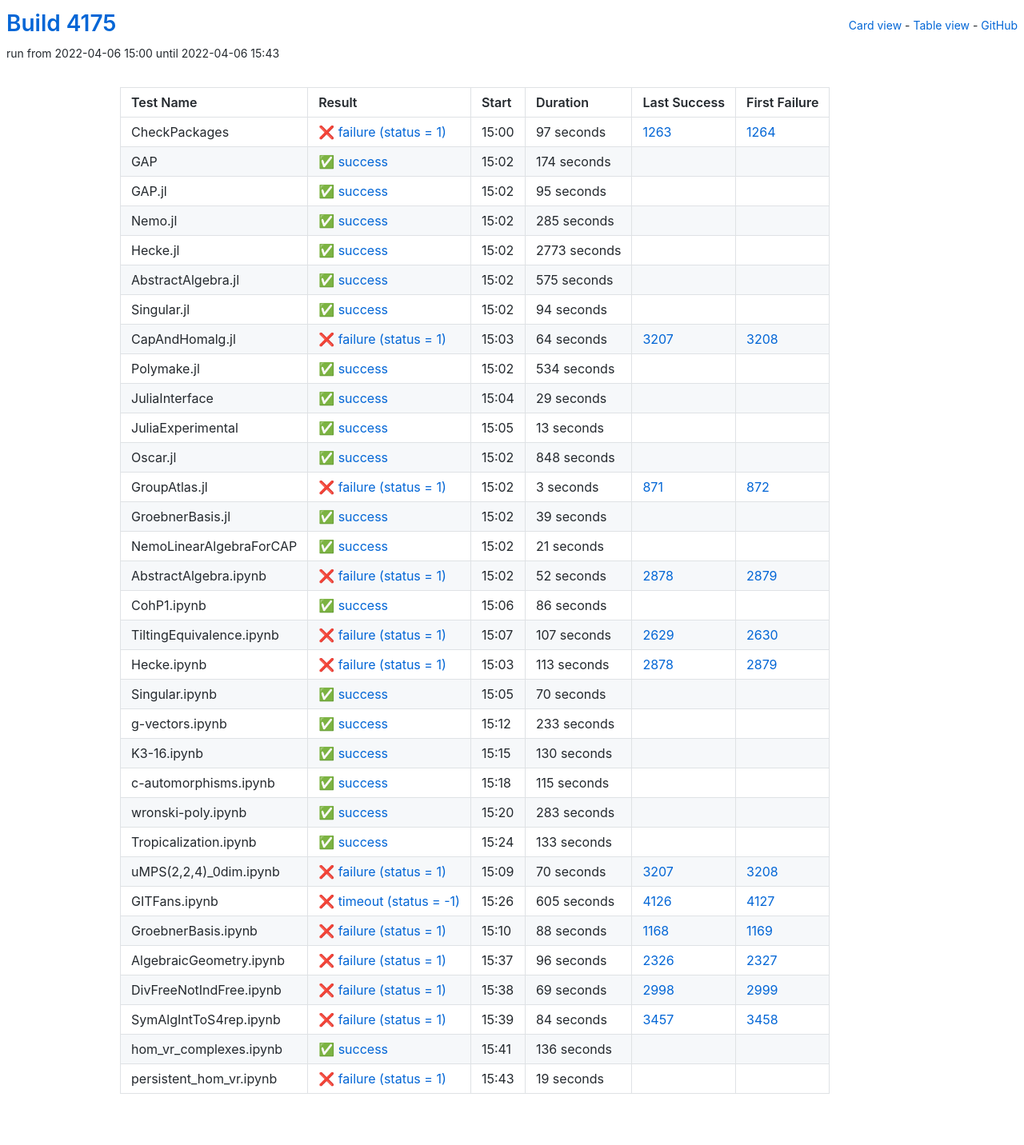
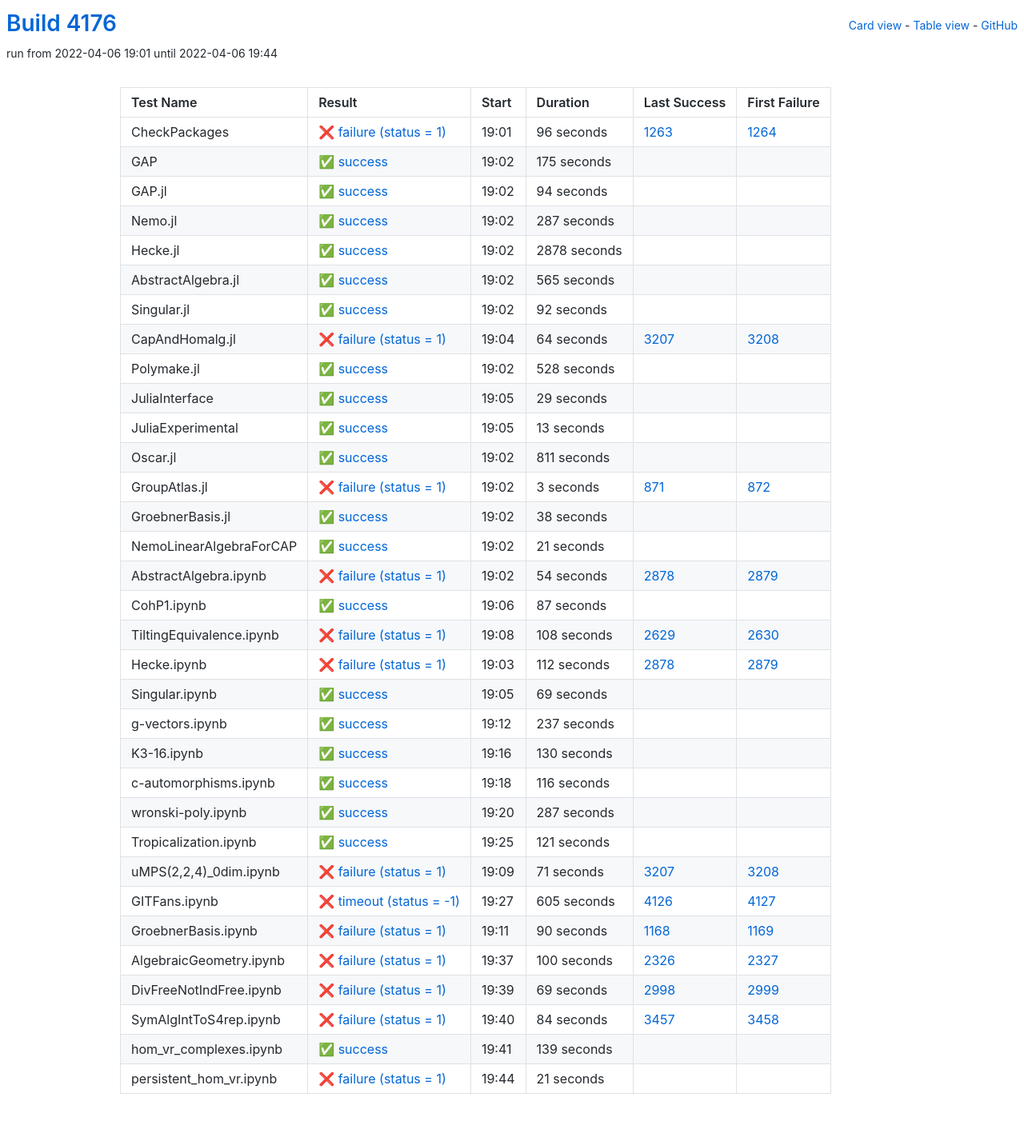
Before and after one commit to oscar-system/oscar-ci-status-stable, a Jekyll site: the page built from table.html, in a window 1280 px wide. Shown: the whole page at 80% size. Built offline with Jekyll 4.4.1, drawn with Linux system fonts in a browser that asks for light colours.

Commit message:
Build #4176

```diff
--- a/_data/ci.yml
+++ b/_data/ci.yml
@@ -1,6 +1,6 @@
 ---
-build: 4175
-build_url: https://oscarci.mathematik.uni-kl.de/job/oscar-stable/4175/
+build: 4176
+build_url: https://oscarci.mathematik.uni-kl.de/job/oscar-stable/4176/
 job: oscar-stable
 organization: oscar-system
 repo: oscar-ci-status-stable
@@ -8,80 +8,32 @@ repourl: https://github.com/oscar-system/oscar-ci-status-stable
 tests:
 - name: CheckPackages
   id: checkpackages
-  log: https://oscarci.mathematik.uni-kl.de/job/oscar-stable/4175/artifact/logs/build-4175/CheckPackages.log
-  start: 2022-04-06 15:00
+  log: https://oscarci.mathematik.uni-kl.de/job/oscar-stable/4176/artifact/logs/build-4176/CheckPackages.log
+  start: 2022-04-06 19:01
   success: false
   exitcode: 1
   status: failure
-  duration: 97
+  duration: 96
   last_success: 1263
   last_success_url: https://oscarci.mathematik.uni-kl.de/job/oscar-stable/1263/
   first_failure: 1264
   first_failure_url: https://oscarci.mathematik.uni-kl.de/job/oscar-stable/1264/
 - name: GAP
   id: gap
-  log: https://oscarci.mathematik.uni-kl.de/job/oscar-stable/4175/artifact/logs/build-4175/GAP.log
-  start: 2022-04-06 15:02
+  log: https://oscarci.mathematik.uni-kl.de/job/oscar-stable/4176/artifact/logs/build-4176/GAP.log
+  start: 2022-04-06 19:02
   success: true
   exitcode: 0
   status: success
-  duration: 174
+  duration: 175
   last_success: false
   last_success_url:
   first_failure: false
   first_failure_url:
 - name: GAP.jl
   id: gap-jl
-  log: https://oscarci.mathematik.uni-kl.de/job/oscar-stable/4175/artifact/logs/build-4175/GAP.jl.log
-  start: 2022-04-06 15:02
-  success: true
-  exitcode: 0
-  status: success
-  duration: 95
-  last_success: false
-  last_success_url:
-  first_failure: false
-  first_failure_url:
-- name: Nemo.jl
-  id: nemo-jl
-  log: https://oscarci.mathematik.uni-kl.de/job/oscar-stable/4175/artifact/logs/build-4175/Nemo.jl.log
-  start: 2022-04-06 15:02
-  success: true
-  exitcode: 0
-  status: success
-  duration: 285
-  last_success: false
-  last_success_url:
-  first_failure: false
-  first_failure_url:
-- name: Hecke.jl
-  id: hecke-jl
-  log: https://oscarci.mathematik.uni-kl.de/job/oscar-stable/4175/artifact/logs/build-4175/Hecke.jl.log
-  start: 2022-04-06 15:02
-  success: true
-  exitcode: 0
-  status: success
-  duration: 2773
-  last_success: false
-  last_success_url:
-  first_failure: false
-  first_failure_url:
-- name: AbstractAlgebra.jl
-  id: abstractalgebra-jl
-  log: https://oscarci.mathematik.uni-kl.de/job/oscar-stable/4175/artifact/logs/build-4175/AbstractAlgebra.jl.log
-  start: 2022-04-06 15:02
-  success: true
-  exitcode: 0
-  status: success
-  duration: 575
-  last_success: false
-  last_success_url:
-  first_failure: false
-  first_failure_url:
-- name: Singular.jl
-  id: singular-jl
-  log: https://oscarci.mathematik.uni-kl.de/job/oscar-stable/4175/artifact/logs/build-4175/Singular.jl.log
-  start: 2022-04-06 15:02
+  log: https://oscarci.mathematik.uni-kl.de/job/oscar-stable/4176/artifact/logs/build-4176/GAP.jl.log
+  start: 2022-04-06 19:02
   success: true
   exitcode: 0
   status: success
@@ -90,10 +42,58 @@ tests:
   last_success_url:
   first_failure: false
   first_failure_url:
+- name: Nemo.jl
+  id: nemo-jl
+  log: https://oscarci.mathematik.uni-kl.de/job/oscar-stable/4176/artifact/logs/build-4176/Nemo.jl.log
+  start: 2022-04-06 19:02
+  success: true
+  exitcode: 0
+  status: success
+  duration: 287
+  last_success: false
+  last_success_url:
+  first_failure: false
+  first_failure_url:
+- name: Hecke.jl
+  id: hecke-jl
+  log: https://oscarci.mathematik.uni-kl.de/job/oscar-stable/4176/artifact/logs/build-4176/Hecke.jl.log
+  start: 2022-04-06 19:02
+  success: true
+  exitcode: 0
+  status: success
+  duration: 2878
+  last_success: false
+  last_success_url:
+  first_failure: false
+  first_failure_url:
+- name: AbstractAlgebra.jl
+  id: abstractalgebra-jl
+  log: https://oscarci.mathematik.uni-kl.de/job/oscar-stable/4176/artifact/logs/build-4176/AbstractAlgebra.jl.log
+  start: 2022-04-06 19:02
+  success: true
+  exitcode: 0
+  status: success
+  duration: 565
+  last_success: false
+  last_success_url:
+  first_failure: false
+  first_failure_url:
+- name: Singular.jl
+  id: singular-jl
+  log: https://oscarci.mathematik.uni-kl.de/job/oscar-stable/4176/artifact/logs/build-4176/Singular.jl.log
+  start: 2022-04-06 19:02
+  success: true
+  exitcode: 0
+  status: success
+  duration: 92
+  last_success: false
+  last_success_url:
+  first_failure: false
+  first_failure_url:
 - name: CapAndHomalg.jl
   id: capandhomalg-jl
-  log: https://oscarci.mathematik.uni-kl.de/job/oscar-stable/4175/artifact/logs/build-4175/CapAndHomalg.jl.log
-  start: 2022-04-06 15:03
+  log: https://oscarci.mathematik.uni-kl.de/job/oscar-stable/4176/artifact/logs/build-4176/CapAndHomalg.jl.log
+  start: 2022-04-06 19:04
   success: false
   exitcode: 1
   status: failure
@@ -104,20 +104,20 @@ tests:
   first_failure_url: https://oscarci.mathematik.uni-kl.de/job/oscar-stable/3208/
 - name: Polymake.jl
   id: polymake-jl
-  log: https://oscarci.mathematik.uni-kl.de/job/oscar-stable/4175/artifact/logs/build-4175/Polymake.jl.log
-  start: 2022-04-06 15:02
+  log: https://oscarci.mathematik.uni-kl.de/job/oscar-stable/4176/artifact/logs/build-4176/Polymake.jl.log
+  start: 2022-04-06 19:02
   success: true
   exitcode: 0
   status: success
-  duration: 534
+  duration: 528
   last_success: false
   last_success_url:
   first_failure: false
   first_failure_url:
 - name: JuliaInterface
   id: juliainterface
-  log: https://oscarci.mathematik.uni-kl.de/job/oscar-stable/4175/artifact/logs/build-4175/JuliaInterface.log
-  start: 2022-04-06 15:04
+  log: https://oscarci.mathematik.uni-kl.de/job/oscar-stable/4176/artifact/logs/build-4176/JuliaInterface.log
+  start: 2022-04-06 19:05
   success: true
   exitcode: 0
   status: success
@@ -128,8 +128,8 @@ tests:
   first_failure_url:
 - name: JuliaExperimental
   id: juliaexperimental
-  log: https://oscarci.mathematik.uni-kl.de/job/oscar-stable/4175/artifact/logs/build-4175/JuliaExperimental.log
-  start: 2022-04-06 15:05
+  log: https://oscarci.mathematik.uni-kl.de/job/oscar-stable/4176/artifact/logs/build-4176/JuliaExperimental.log
+  start: 2022-04-06 19:05
   success: true
   exitcode: 0
   status: success
@@ -140,20 +140,20 @@ tests:
   first_failure_url:
 - name: Oscar.jl
   id: oscar-jl
-  log: https://oscarci.mathematik.uni-kl.de/job/oscar-stable/4175/artifact/logs/build-4175/Oscar.jl.log
-  start: 2022-04-06 15:02
+  log: https://oscarci.mathematik.uni-kl.de/job/oscar-stable/4176/artifact/logs/build-4176/Oscar.jl.log
+  start: 2022-04-06 19:02
   success: true
   exitcode: 0
   status: success
-  duration: 848
+  duration: 811
   last_success: false
   last_success_url:
   first_failure: false
   first_failure_url:
 - name: GroupAtlas.jl
   id: groupatlas-jl
-  log: https://oscarci.mathematik.uni-kl.de/job/oscar-stable/4175/artifact/logs/build-4175/GroupAtlas.jl.log
-  start: 2022-04-06 15:02
+  log: https://oscarci.mathematik.uni-kl.de/job/oscar-stable/4176/artifact/logs/build-4176/GroupAtlas.jl.log
+  start: 2022-04-06 19:02
   success: false
   exitcode: 1
   status: failure
@@ -164,20 +164,20 @@ tests:
   first_failure_url: https://oscarci.mathematik.uni-kl.de/job/oscar-stable/872/
 - name: GroebnerBasis.jl
   id: groebnerbasis-jl
-  log: https://oscarci.mathematik.uni-kl.de/job/oscar-stable/4175/artifact/logs/build-4175/GroebnerBasis.jl.log
-  start: 2022-04-06 15:02
+  log: https://oscarci.mathematik.uni-kl.de/job/oscar-stable/4176/artifact/logs/build-4176/GroebnerBasis.jl.log
+  start: 2022-04-06 19:02
   success: true
   exitcode: 0
   status: success
-  duration: 39
+  duration: 38
   last_success: false
   last_success_url:
   first_failure: false
   first_failure_url:
 - name: NemoLinearAlgebraForCAP
   id: nemolinearalgebraforcap
-  log: https://oscarci.mathematik.uni-kl.de/job/oscar-stable/4175/artifact/logs/build-4175/NemoLinearAlgebraForCAP.log
-  start: 2022-04-06 15:02
+  log: https://oscarci.mathematik.uni-kl.de/job/oscar-stable/4176/artifact/logs/build-4176/NemoLinearAlgebraForCAP.log
+  start: 2022-04-06 19:02
   success: true
   exitcode: 0
   status: success
@@ -188,80 +188,80 @@ tests:
   first_failure_url:
 - name: AbstractAlgebra.ipynb
   id: abstractalgebra-ipynb
-  log: https://oscarci.mathematik.uni-kl.de/job/oscar-stable/4175/artifact/logs/build-4175/AbstractAlgebra.ipynb.log
-  start: 2022-04-06 15:02
+  log: https://oscarci.mathematik.uni-kl.de/job/oscar-stable/4176/artifact/logs/build-4176/AbstractAlgebra.ipynb.log
+  start: 2022-04-06 19:02
   success: false
   exitcode: 1
   status: failure
-  duration: 52
+  duration: 54
   last_success: 2878
   last_success_url: https://oscarci.mathematik.uni-kl.de/job/oscar-stable/2878/
   first_failure: 2879
   first_failure_url: https://oscarci.mathematik.uni-kl.de/job/oscar-stable/2879/
 - name: CohP1.ipynb
   id: cohp1-ipynb
-  log: https://oscarci.mathematik.uni-kl.de/job/oscar-stable/4175/artifact/logs/build-4175/CohP1.ipynb.log
-  start: 2022-04-06 15:06
+  log: https://oscarci.mathematik.uni-kl.de/job/oscar-stable/4176/artifact/logs/build-4176/CohP1.ipynb.log
+  start: 2022-04-06 19:06
   success: true
   exitcode: 0
   status: success
-  duration: 86
+  duration: 87
   last_success: false
   last_success_url:
   first_failure: false
   first_failure_url:
 - name: TiltingEquivalence.ipynb
   id: tiltingequivalence-ipynb
-  log: https://oscarci.mathematik.uni-kl.de/job/oscar-stable/4175/artifact/logs/build-4175/TiltingEquivalence.ipynb.log
-  start: 2022-04-06 15:07
+  log: https://oscarci.mathematik.uni-kl.de/job/oscar-stable/4176/artifact/logs/build-4176/TiltingEquivalence.ipynb.log
+  start: 2022-04-06 19:08
   success: false
   exitcode: 1
   status: failure
-  duration: 107
+  duration: 108
   last_success: 2629
   last_success_url: https://oscarci.mathematik.uni-kl.de/job/oscar-stable/2629/
   first_failure: 2630
   first_failure_url: https://oscarci.mathematik.uni-kl.de/job/oscar-stable/2630/
 - name: Hecke.ipynb
   id: hecke-ipynb
-  log: https://oscarci.mathematik.uni-kl.de/job/oscar-stable/4175/artifact/logs/build-4175/Hecke.ipynb.log
-  start: 2022-04-06 15:03
+  log: https://oscarci.mathematik.uni-kl.de/job/oscar-stable/4176/artifact/logs/build-4176/Hecke.ipynb.log
+  start: 2022-04-06 19:03
   success: false
   exitcode: 1
   status: failure
-  duration: 113
+  duration: 112
   last_success: 2878
   last_success_url: https://oscarci.mathematik.uni-kl.de/job/oscar-stable/2878/
   first_failure: 2879
   first_failure_url: https://oscarci.mathematik.uni-kl.de/job/oscar-stable/2879/
 - name: Singular.ipynb
   id: singular-ipynb
-  log: https://oscarci.mathematik.uni-kl.de/job/oscar-stable/4175/artifact/logs/build-4175/Singular.ipynb.log
-  start: 2022-04-06 15:05
+  log: https://oscarci.mathematik.uni-kl.de/job/oscar-stable/4176/artifact/logs/build-4176/Singular.ipynb.log
+  start: 2022-04-06 19:05
   success: true
   exitcode: 0
   status: success
-  duration: 70
+  duration: 69
   last_success: false
   last_success_url:
   first_failure: false
   first_failure_url:
 - name: g-vectors.ipynb
   id: g-vectors-ipynb
-  log: https://oscarci.mathematik.uni-kl.de/job/oscar-stable/4175/artifact/logs/build-4175/g-vectors.ipynb.log
-  start: 2022-04-06 15:12
+  log: https://oscarci.mathematik.uni-kl.de/job/oscar-stable/4176/artifact/logs/build-4176/g-vectors.ipynb.log
+  start: 2022-04-06 19:12
   success: true
   exitcode: 0
   status: success
-  duration: 233
+  duration: 237
   last_success: false
   last_success_url:
   first_failure: false
   first_failure_url:
 - name: K3-16.ipynb
   id: k3-16-ipynb
-  log: https://oscarci.mathematik.uni-kl.de/job/oscar-stable/4175/artifact/logs/build-4175/K3-16.ipynb.log
-  start: 2022-04-06 15:15
+  log: https://oscarci.mathematik.uni-kl.de/job/oscar-stable/4176/artifact/logs/build-4176/K3-16.ipynb.log
+  start: 2022-04-06 19:16
   success: true
   exitcode: 0
   status: success
@@ -272,56 +272,56 @@ tests:
   first_failure_url:
 - name: c-automorphisms.ipynb
   id: c-automorphisms-ipynb
-  log: https://oscarci.mathematik.uni-kl.de/job/oscar-stable/4175/artifact/logs/build-4175/c-automorphisms.ipynb.log
-  start: 2022-04-06 15:18
+  log: https://oscarci.mathematik.uni-kl.de/job/oscar-stable/4176/artifact/logs/build-4176/c-automorphisms.ipynb.log
+  start: 2022-04-06 19:18
   success: true
   exitcode: 0
   status: success
-  duration: 115
+  duration: 116
   last_success: false
   last_success_url:
   first_failure: false
   first_failure_url:
 - name: wronski-poly.ipynb
   id: wronski-poly-ipynb
-  log: https://oscarci.mathematik.uni-kl.de/job/oscar-stable/4175/artifact/logs/build-4175/wronski-poly.ipynb.log
-  start: 2022-04-06 15:20
+  log: https://oscarci.mathematik.uni-kl.de/job/oscar-stable/4176/artifact/logs/build-4176/wronski-poly.ipynb.log
+  start: 2022-04-06 19:20
   success: true
   exitcode: 0
   status: success
-  duration: 283
+  duration: 287
   last_success: false
   last_success_url:
   first_failure: false
   first_failure_url:
 - name: Tropicalization.ipynb
   id: tropicalization-ipynb
-  log: https://oscarci.mathematik.uni-kl.de/job/oscar-stable/4175/artifact/logs/build-4175/Tropicalization.ipynb.log
-  start: 2022-04-06 15:24
+  log: https://oscarci.mathematik.uni-kl.de/job/oscar-stable/4176/artifact/logs/build-4176/Tropicalization.ipynb.log
+  start: 2022-04-06 19:25
   success: true
   exitcode: 0
   status: success
-  duration: 133
+  duration: 121
   last_success: false
   last_success_url:
   first_failure: false
   first_failure_url:
 - name: uMPS(2,2,4)_0dim.ipynb
   id: umps-2-2-4-0dim-ipynb
-  log: https://oscarci.mathematik.uni-kl.de/job/oscar-stable/4175/artifact/logs/build-4175/uMPS-2-2-4-_0dim.ipynb.log
-  start: 2022-04-06 15:09
+  log: https://oscarci.mathematik.uni-kl.de/job/oscar-stable/4176/artifact/logs/build-4176/uMPS-2-2-4-_0dim.ipynb.log
+  start: 2022-04-06 19:09
   success: false
   exitcode: 1
   status: failure
-  duration: 70
+  duration: 71
   last_success: 3207
   last_success_url: https://oscarci.mathematik.uni-kl.de/job/oscar-stable/3207/
   first_failure: 3208
   first_failure_url: https://oscarci.mathematik.uni-kl.de/job/oscar-stable/3208/
 - name: GITFans.ipynb
   id: gitfans-ipynb
-  log: https://oscarci.mathematik.uni-kl.de/job/oscar-stable/4175/artifact/logs/build-4175/GITFans.ipynb.log
-  start: 2022-04-06 15:26
+  log: https://oscarci.mathematik.uni-kl.de/job/oscar-stable/4176/artifact/logs/build-4176/GITFans.ipynb.log
+  start: 2022-04-06 19:27
   success: false
   exitcode: -1
   status: timeout
@@ -332,32 +332,32 @@ tests:
   first_failure_url: https://oscarci.mathematik.uni-kl.de/job/oscar-stable/4127/
 - name: GroebnerBasis.ipynb
   id: groebnerbasis-ipynb
-  log: https://oscarci.mathematik.uni-kl.de/job/oscar-stable/4175/artifact/logs/build-4175/GroebnerBasis.ipynb.log
-  start: 2022-04-06 15:10
+  log: https://oscarci.mathematik.uni-kl.de/job/oscar-stable/4176/artifact/logs/build-4176/GroebnerBasis.ipynb.log
+  start: 2022-04-06 19:11
   success: false
   exitcode: 1
   status: failure
-  duration: 88
+  duration: 90
   last_success: 1168
   last_success_url: https://oscarci.mathematik.uni-kl.de/job/oscar-stable/1168/
   first_failure: 1169
   first_failure_url: https://oscarci.mathematik.uni-kl.de/job/oscar-stable/1169/
 - name: AlgebraicGeometry.ipynb
   id: algebraicgeometry-ipynb
-  log: https://oscarci.mathematik.uni-kl.de/job/oscar-stable/4175/artifact/logs/build-4175/AlgebraicGeometry.ipynb.log
-  start: 2022-04-06 15:37
+  log: https://oscarci.mathematik.uni-kl.de/job/oscar-stable/4176/artifact/logs/build-4176/AlgebraicGeometry.ipynb.log
+  start: 2022-04-06 19:37
   success: false
   exitcode: 1
   status: failure
-  duration: 96
+  duration: 100
   last_success: 2326
   last_success_url: https://oscarci.mathematik.uni-kl.de/job/oscar-stable/2326/
   first_failure: 2327
   first_failure_url: https://oscarci.mathematik.uni-kl.de/job/oscar-stable/2327/
 - name: DivFreeNotIndFree.ipynb
   id: divfreenotindfree-ipynb
-  log: https://oscarci.mathematik.uni-kl.de/job/oscar-stable/4175/artifact/logs/build-4175/DivFreeNotIndFree.ipynb.log
-  start: 2022-04-06 15:38
+  log: https://oscarci.mathematik.uni-kl.de/job/oscar-stable/4176/artifact/logs/build-4176/DivFreeNotIndFree.ipynb.log
+  start: 2022-04-06 19:39
   success: false
   exitcode: 1
   status: failure
@@ -368,8 +368,8 @@ tests:
   first_failure_url: https://oscarci.mathematik.uni-kl.de/job/oscar-stable/2999/
 - name: SymAlgIntToS4rep.ipynb
   id: symalginttos4rep-ipynb
-  log: https://oscarci.mathematik.uni-kl.de/job/oscar-stable/4175/artifact/logs/build-4175/SymAlgIntToS4rep.ipynb.log
-  start: 2022-04-06 15:39
+  log: https://oscarci.mathematik.uni-kl.de/job/oscar-stable/4176/artifact/logs/build-4176/SymAlgIntToS4rep.ipynb.log
+  start: 2022-04-06 19:40
   success: false
   exitcode: 1
   status: failure
@@ -380,24 +380,24 @@ tests:
   first_failure_url: https://oscarci.mathematik.uni-kl.de/job/oscar-stable/3458/
 - name: hom_vr_complexes.ipynb
   id: hom-vr-complexes-ipynb
-  log: https://oscarci.mathematik.uni-kl.de/job/oscar-stable/4175/artifact/logs/build-4175/hom_vr_complexes.ipynb.log
-  start: 2022-04-06 15:41
+  log: https://oscarci.mathematik.uni-kl.de/job/oscar-stable/4176/artifact/logs/build-4176/hom_vr_complexes.ipynb.log
+  start: 2022-04-06 19:41
   success: true
   exitcode: 0
   status: success
-  duration: 136
+  duration: 139
   last_success: false
   last_success_url:
   first_failure: false
   first_failure_url:
 - name: persistent_hom_vr.ipynb
   id: persistent-hom-vr-ipynb
-  log: https://oscarci.mathematik.uni-kl.de/job/oscar-stable/4175/artifact/logs/build-4175/persistent_hom_vr.ipynb.log
-  start: 2022-04-06 15:43
+  log: https://oscarci.mathematik.uni-kl.de/job/oscar-stable/4176/artifact/logs/build-4176/persistent_hom_vr.ipynb.log
+  start: 2022-04-06 19:44
   success: false
   exitcode: 1
   status: failure
-  duration: 19
+  duration: 21
   last_success: false
   last_success_url:
   first_failure: false
```
Also changed, not shown: README.md.
